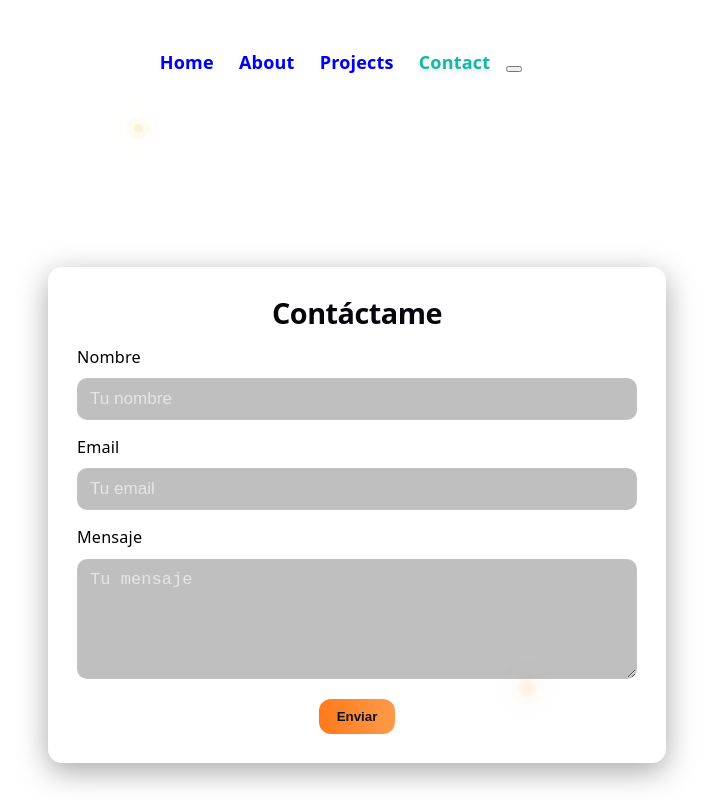
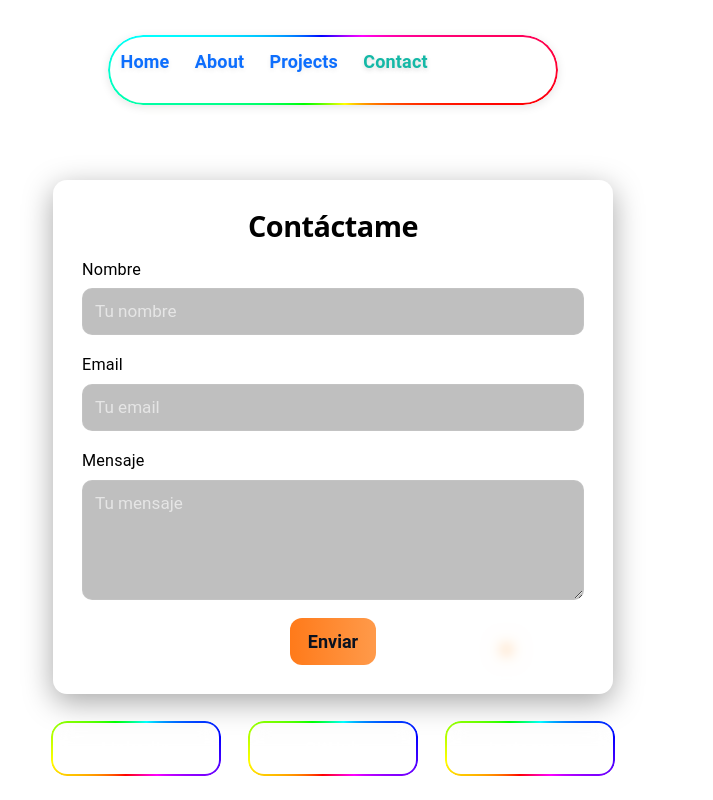
Before and after one commit to sebastiannavarropiedra-hash/nextjs-portfolio, a Next.js app: page /contact in a window 1280 px wide. Shown: the top 800 px of the page, without its empty margins (307-1020 px from the left). Built offline with nearby package versions, Linux system fonts and the light colour scheme.

Commit message:
chore: update eslint-config-next to version 16.3.8 and add Aboutme page component

```diff
--- a/app/Components/Navbar.jsx
+++ b/app/Components/Navbar.jsx
@@ -24,31 +24,30 @@ export default function Navbar({ active }) {
   }, [darkMode]);
 
   return (
-    <nav className="nav-container">
+    <div className="nav-container">
+      <nav className="navbar">
+        <div className="nav-background">
           <ul className="nav-list">
             <li className={active === "Home" ? "nav-item active" : "nav-item"}>
-          <Link href="/">Home</Link>
+              <Link href="/"><i className="fa-solid fa-house" aria-hidden="true"></i>Home</Link>
             </li>
             <li className={active === "Aboutme" ? "nav-item active" : "nav-item"}>
-          <Link href="/about">About</Link>
+              <Link href="/Aboutme"><i className="fa-solid fa-user" aria-hidden="true"></i>About</Link>
             </li>
             <li className={active === "Projects" ? "nav-item active" : "nav-item"}>
-          <Link href="/projects">Projects</Link>
+              <Link href="/Projects"><i className="fa-solid fa-briefcase" aria-hidden="true"></i>Projects</Link>
             </li>
             <li className={active === "Contact" ? "nav-item active" : "nav-item"}>
-          <Link href="/contact">Contact</Link>
+              <Link href="/contact"><i className="fa-solid fa-envelope" aria-hidden="true"></i>Contact</Link>
             </li>
             <li className="theme-toggle">
-          <button
-            type="button"
-            className="btn"
-            onClick={() => setDarkMode((prev) => !prev)}
-            aria-label="Toggle dark mode"
-          >
-            {darkMode ? <i className="fa-solid fa-sun"></i> : <i className="fa-solid fa-moon"></i>}
+              <button type="button" className="btn" onClick={() => setDarkMode(!darkMode)}>
+                {darkMode ? <i className="fa-solid fa-sun" aria-hidden="true"></i> : <i className="fa-solid fa-moon" aria-hidden="true"></i>}
               </button>
             </li>
           </ul>
+        </div>
       </nav>
+    </div>
   );
 }
--- a/app/globals.css
+++ b/app/globals.css
@@ -37,7 +37,7 @@
   }
 }
 
-#body {
+.Main {
   font-family: 'Roboto', sans-serif;
   background-color: transparent;
 }
--- a/app/layout.tsx
+++ b/app/layout.tsx
@@ -1,16 +1,9 @@
 import type { Metadata } from "next";
-import { Geist, Geist_Mono } from "next/font/google";
 import "./globals.css";
+import 'bootstrap/dist/css/bootstrap.min.css';
+import 'animate.css';
 
-const geistSans = Geist({
-  variable: "--font-geist-sans",
-  subsets: ["latin"],
-});
 
-const geistMono = Geist_Mono({
-  variable: "--font-geist-mono",
-  subsets: ["latin"],
-});
 
 export const metadata: Metadata = {
   title: "Create Next App",
@@ -21,9 +14,11 @@ export default function RootLayout({ children }: LayoutProps<"/">) {
   return (
     <html
       lang="en"
-      className={`${geistSans.variable} ${geistMono.variable} h-full antialiased`}
+      className={`h-full antialiased`}
     >
-      <body className="min-h-full flex flex-col">{children}</body>
+      <body id="root" className="Main">{children}<script
+      src="https://kit.fontawesome.com/85576dcff4.js"
+      ></script></body>
     </html>
   );
 }
--- a/app/page.tsx
+++ b/app/page.tsx
@@ -1,6 +1,4 @@
 import Home from "./Pages/Home.jsx";
-import 'bootstrap/dist/css/bootstrap.min.css';
-import 'animate.css';
 
 export default function Page() {
   return <Home />;
--- a/package.json
+++ b/package.json
@@ -42,7 +42,7 @@
     "@types/react": "^19",
     "@types/react-dom": "^19",
     "eslint": "^9",
-    "eslint-config-next": "^14.2.35",
+    "eslint-config-next": "^16.3.8",
     "tailwindcss": "^4.3.3",
     "typescript": "^5"
   }
```
Also changed, not shown: app/Aboutme/page.tsx (renamed from app/about/page.tsx), 1 other file (tests, documents, lock files or other folders). Lines whose indentation alone changed are shown as unchanged.
